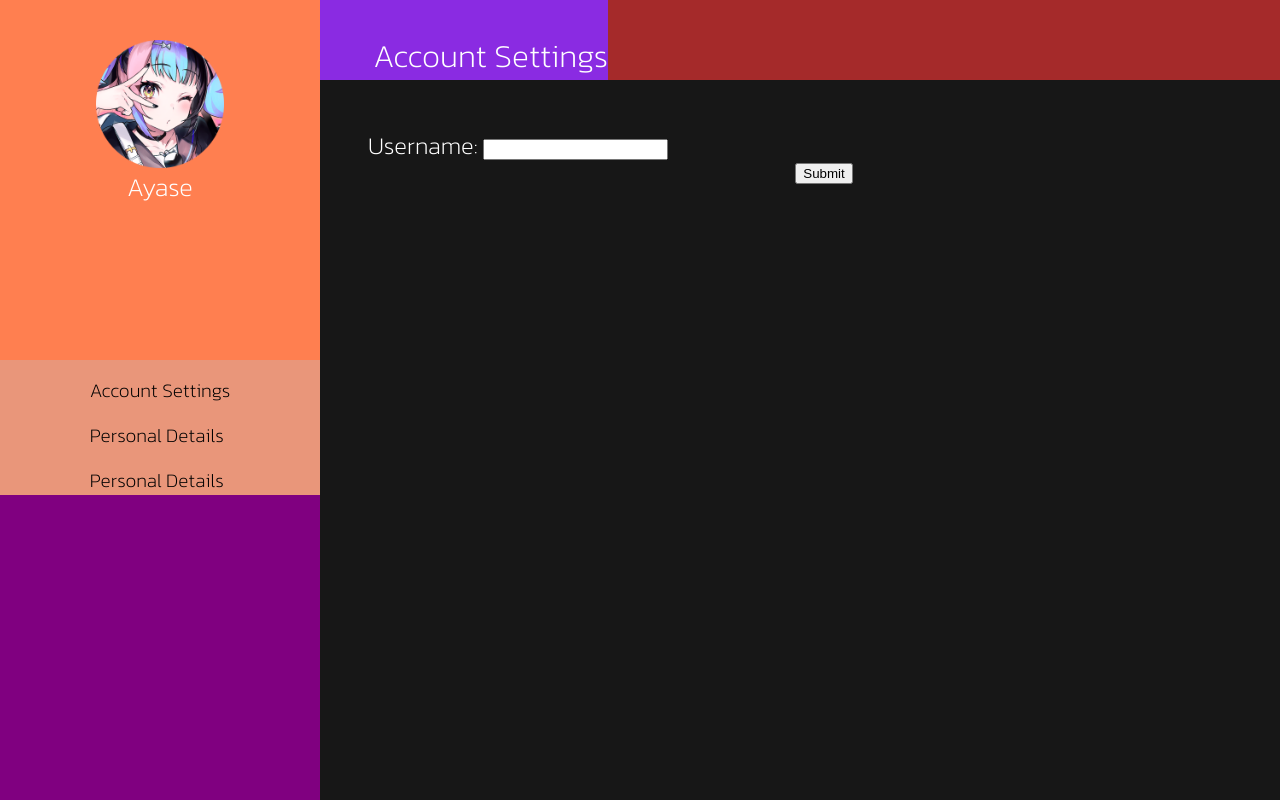
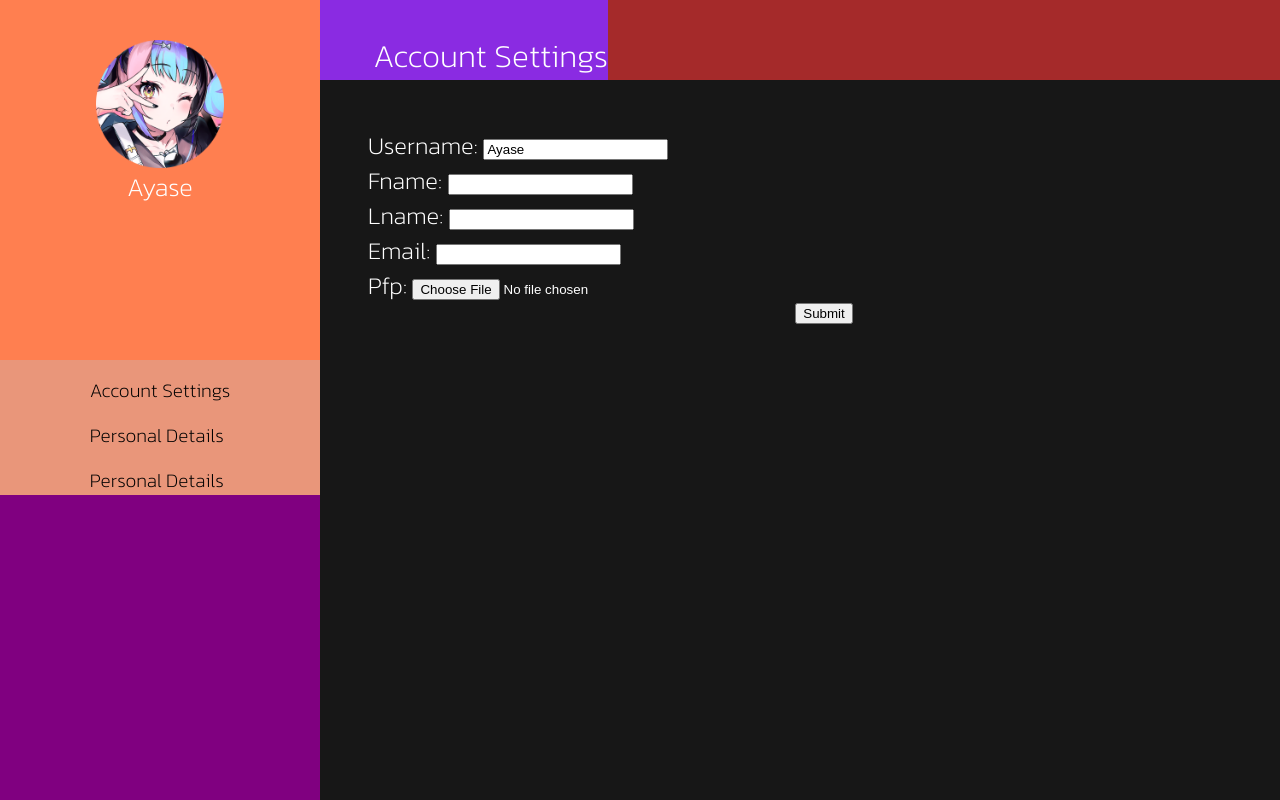
Before and after one commit to ThisIs-RJP/Astral, a Django app: page /account in a window 1280 px wide. Run offline with Django 5.2, Linux system fonts and the light colour scheme; a user stored in the database is signed in; data comes from the database, SQL or seed files in the repository; both versions use the stored data as it was after the commit.

Commit message:
Fixed user profile setting glitch

```diff
--- a/templates/models.py
+++ b/templates/models.py
@@ -7,5 +7,5 @@ class UserInfo(models.Model):
     fname = models.CharField(max_length=50, blank=True)
     lname = models.CharField(max_length=50, blank=True)
     email = models.EmailField(blank=True)
-    pfp = models.ImageField(upload_to='templates/files/pfp', blank=True)
+    pfp = models.ImageField(upload_to='Astral/templates/files/pfp', blank=True)
     originalName = models.CharField(max_length=50)
--- a/templates/templates/account.html
+++ b/templates/templates/account.html
@@ -69,7 +69,8 @@
                     <div class="allOfContents">
                         <form action="" method="post">
                             {% csrf_token %}
-                            Username: {{ form.username }}
+                            <!-- Username: {{ form.username }} -->
+                            {{ form }}
                             <div style="display: flex;justify-content: center; width: 100%">
                                 <button type="submit">Submit</button>
                             </div>
--- a/templates/views.py
+++ b/templates/views.py
@@ -40,18 +40,22 @@ def account(request):
         details.email = request.user.email
         details.save()
 
-    if otherForm.is_valid():
-        otherForm.save()
-
     userUser = UserInfo.objects.get(originalName=request.user)
-
+    initial_data = {
+            'username': userUser.username,
+            'fname': userUser.fname,
+            'lname': userUser.lname,
+            'email': userUser.email,
+            "pfp" : userUser.pfp,
+            "originalName" : userUser.originalName,
+    }
     if request.method == 'POST':
-        otherForm = UserInfoForm(request.POST, instance=userUser)
-        if otherForm.is_valid():
-            otherForm.save()
+        newForm = UserInfoForm(request.POST or None, instance=userUser, initial=initial_data)
+        if newForm.is_valid():
+            newForm.save()
             return redirect('/account')
     else:
-        otherForm = UserInfoForm(request.POST)
+        newForm = UserInfoForm(request.POST or None, instance=userUser, initial=initial_data)
 
-        return render(request, 'account.html', {"username": userUser.username, 'form': otherForm})
-    return render(request, 'account.html', {"username": userUser.username, 'form': otherForm})
+        return render(request, 'account.html', {"username": userUser.username, 'form': newForm})
+    return render(request, 'account.html', {"username": userUser.username, 'form': newForm})
```
Also changed, not shown: db.sqlite3.
